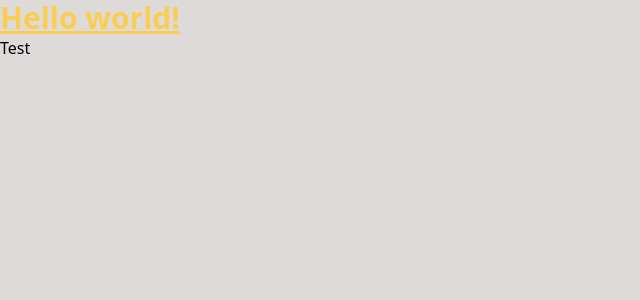
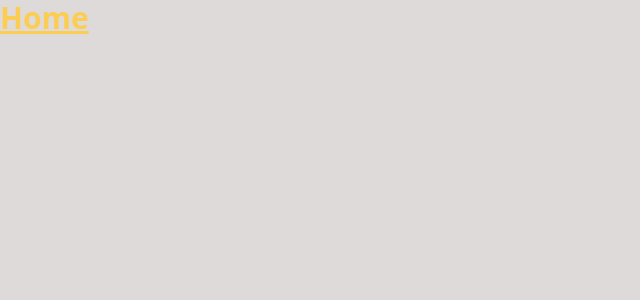
Before and after one commit to Alaront/money-manager, a Vue app: page / in a window 1280 px wide. Shown: the top 300 px of the page, without its empty margins (0-640 px from the left). Built offline with nearby package versions, Linux system fonts and the light colour scheme.

Commit message:
routing, homePage

```diff
--- a/package.json
+++ b/package.json
@@ -8,7 +8,8 @@
     "lint": "vue-cli-service lint"
   },
   "dependencies": {
-    "vue": "^3.2.13"
+    "vue": "^3.2.13",
+    "vue-router": "^4.0.13"
   },
   "devDependencies": {
     "@vue/cli-plugin-eslint": "~5.0.0",
--- a/src/App.vue
+++ b/src/App.vue
@@ -1,6 +1,7 @@
 <template>
-  <h1 class="text-3xl font-bold underline text-[#fbcd52]">Hello world!</h1>
-  <p>Test</p>
+  <div class="container">
+    <router-view></router-view>
+  </div>
 </template>
 
 <script>
--- a/src/main.js
+++ b/src/main.js
@@ -1,4 +1,5 @@
 import { createApp } from "vue";
 import App from "./App.vue";
+import router from "@/router/router";
 
-createApp(App).mount("#app");
+createApp(App).use(router).mount("#app");
--- /dev/null
+++ b/src/pages/HomePage.vue
@@ -0,0 +1,11 @@
+<template>
+  <h1 class="text-3xl font-bold underline text-[#fbcd52]">Home</h1>
+</template>
+
+<script>
+export default {
+  name: "App",
+};
+</script>
+
+<style lang="sass" src="../assets/style.sass"></style>
--- /dev/null
+++ b/src/router/router.js
@@ -0,0 +1,13 @@
+import { createRouter, createWebHistory } from "vue-router";
+import HomePage from "@/pages/HomePage";
+
+export default createRouter({
+  history: createWebHistory(),
+  routes: [
+    {
+      path: "/",
+      component: HomePage,
+      alias: "/",
+    },
+  ],
+});
```
Also changed, not shown: 1 other file (tests, documents, lock files or other folders).
